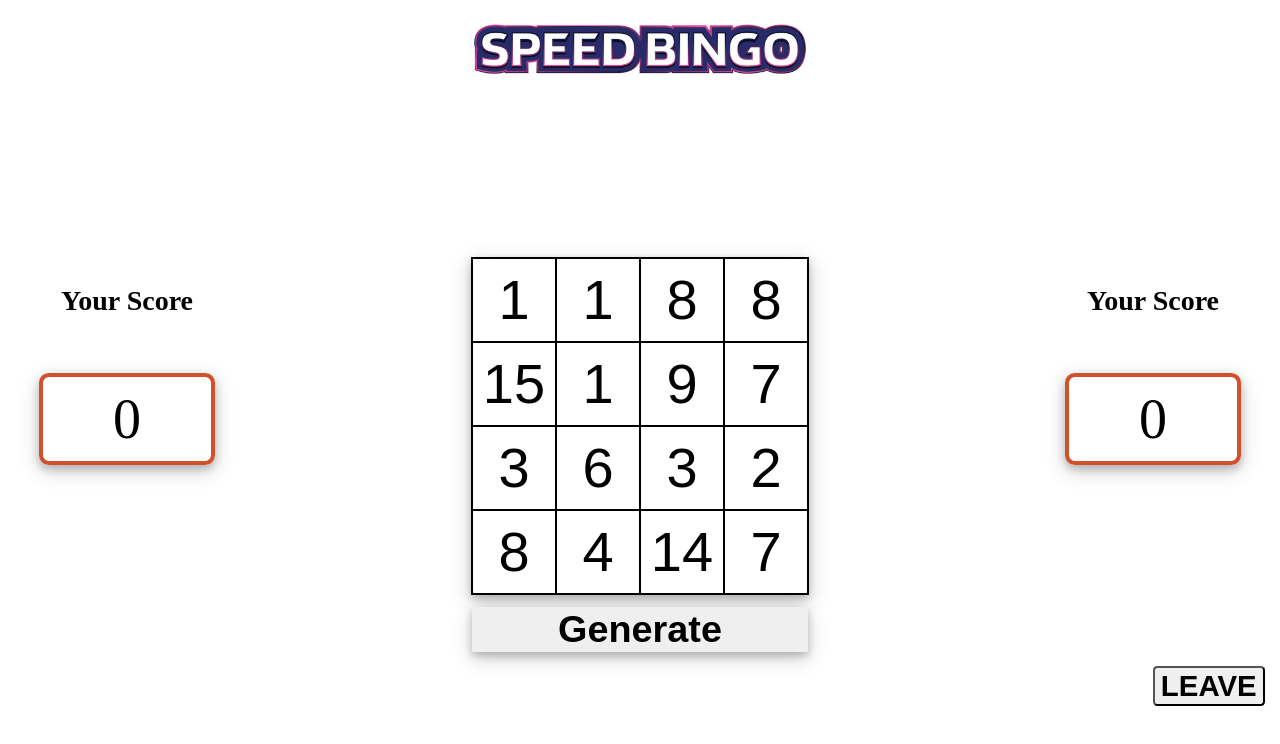
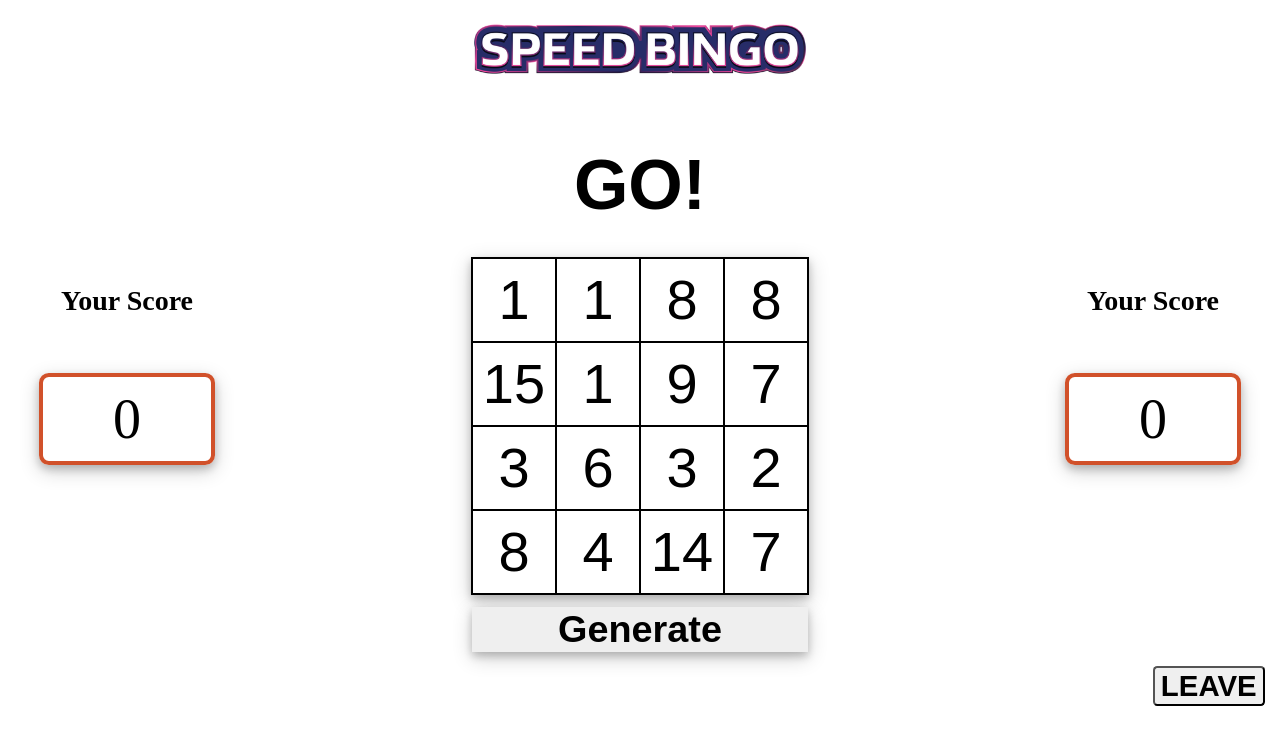
Before and after one commit to mrfhsn/Speed_Bingo, a website: page public/game.html in a window 1280 px wide. Drawn offline with Linux system fonts and the light colour scheme.

Commit message:
Small adjustment

```diff
--- a/public/css/styles.css
+++ b/public/css/styles.css
@@ -97,7 +97,7 @@ h1
 }
 #reload-button
 {
-    margin-top: -3.5rem;
+    margin-top: -3.3rem;
 }
 .exit-button
 {
--- a/public/javaScript/bingo.js
+++ b/public/javaScript/bingo.js
@@ -1,6 +1,7 @@
 // Variables
 let isGenerated = false
 let correctCounter = 0
+let countDownEnded = false
 
 
 // ID / Class initialization
@@ -36,6 +37,22 @@ boxNumber.forEach(box => {
     }
 )
 
+if(!countDownEnded) {
+    let timeLeft = 4
+
+    const countdownInterval = setInterval(() => {
+        timeLeft -= 1
+        randomNumber.textContent = timeLeft
+
+        if (timeLeft <= 0) {
+            clearInterval(countdownInterval)
+            randomNumber.textContent = "GO!"
+        }
+    }, 1000)
+
+    countDownEnded = true
+}
+
 button.addEventListener("click", randomNumberGenerator)
 reloadButton.addEventListener("click", reloadFunction)
 exitButton.addEventListener("click", exitTheGame)
@@ -59,6 +76,7 @@ clicked16.addEventListener("click", () => checker(clicked16))
 
 
 // All functions
+
 function randomNumberGenerator() {
     randomNumber.innerText = Math.floor(Math.random() * 16) + 1
     randomNumber.style.color = "#000"
```
